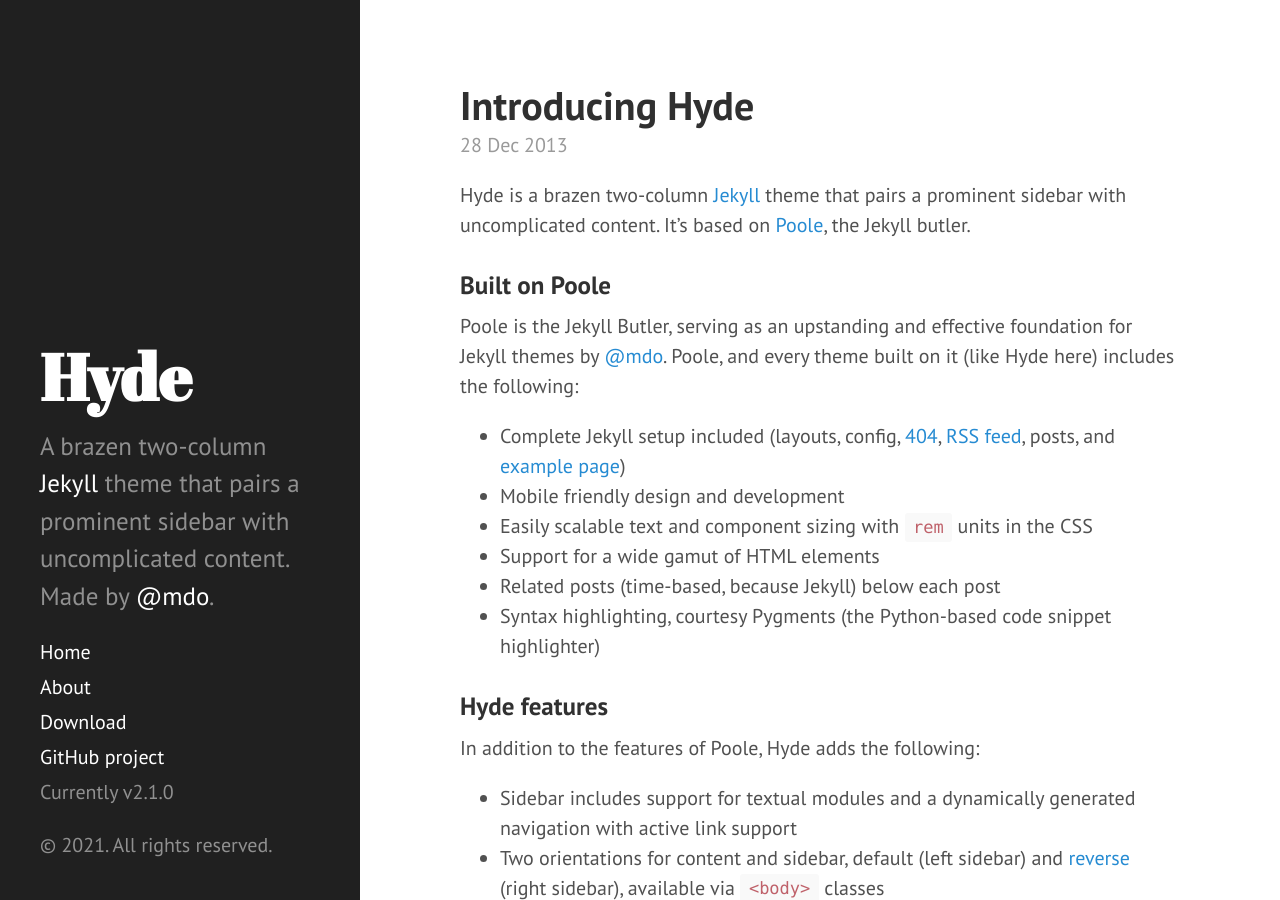
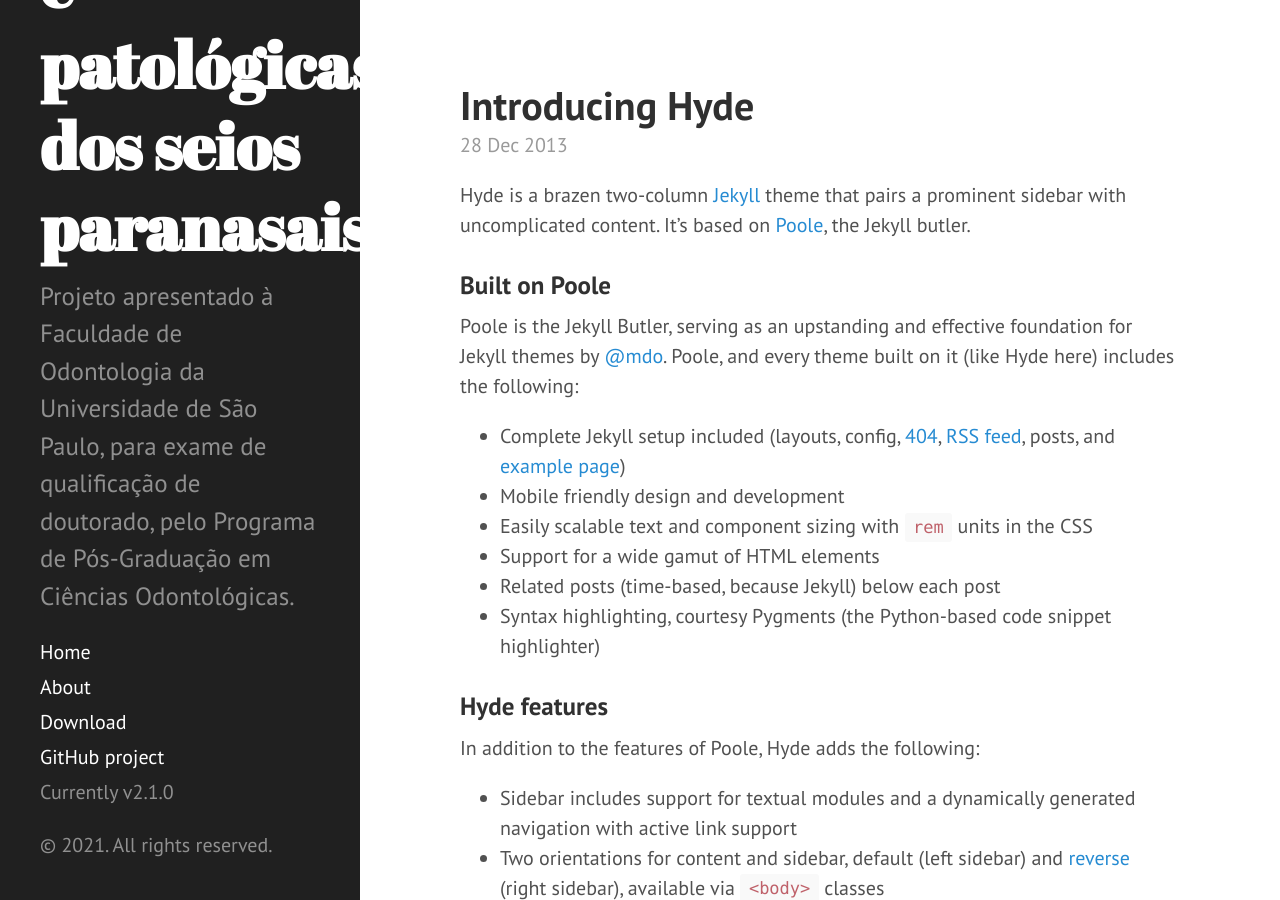
Before and after one commit to pedrowvalle/pedrowvalle.github.io, a Jekyll site: the page built from index.html, in a window 1280 px wide and 900 px high. Built offline with Jekyll 4.4.1, drawn with Linux system fonts in a browser that asks for light colours; Markdown is read by kramdown in place of the engine named in the settings; the list of posts is cut into pages by our own code; some of the changed text lies outside the part shown.

Commit message:
ajuste sidebar

```diff
--- a/_config.yml
+++ b/_config.yml
@@ -6,9 +6,9 @@ highlighter:      pygments
 permalink:        pretty
 
 # Setup
-title:            Hyde
+title:            Estudo tridimensional da célula de Agger Nasi e suas correlações com alterações/variações anatômicas e patológicas dos seios paranasais
 tagline:          'A Jekyll theme'
-description:      'A brazen two-column <a href="http://jekyllrb.com" target="_blank">Jekyll</a> theme that pairs a prominent sidebar with uncomplicated content. Made by <a href="https://twitter.com/mdo" target="_blank">@mdo</a>.'
+description:      'Projeto apresentado à Faculdade de Odontologia da Universidade de São Paulo, para exame de qualificação de doutorado, pelo Programa de Pós-Graduação em Ciências Odontológicas.'
 url:              http://hyde.getpoole.com
 baseurl:          /
 
```
